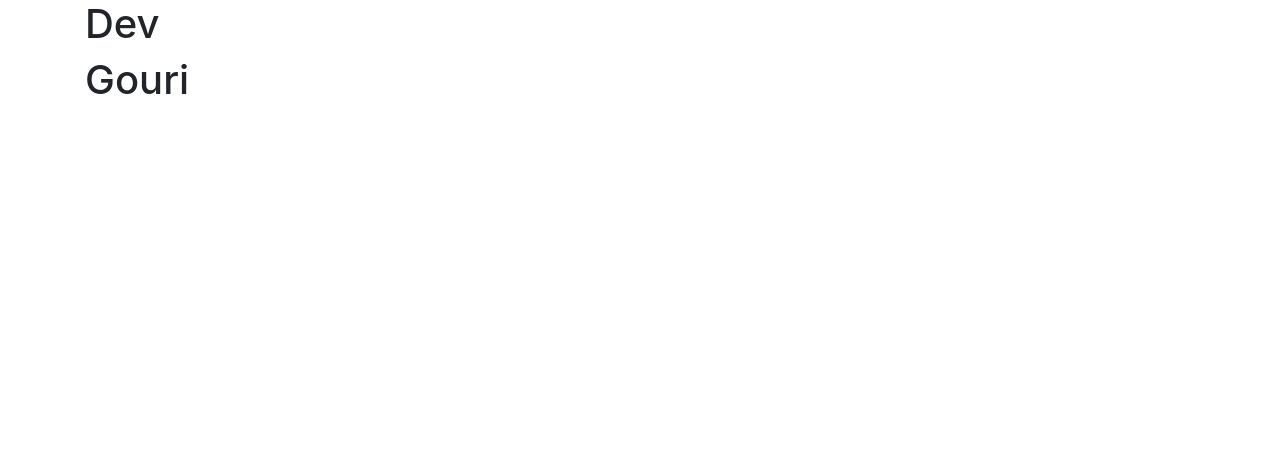
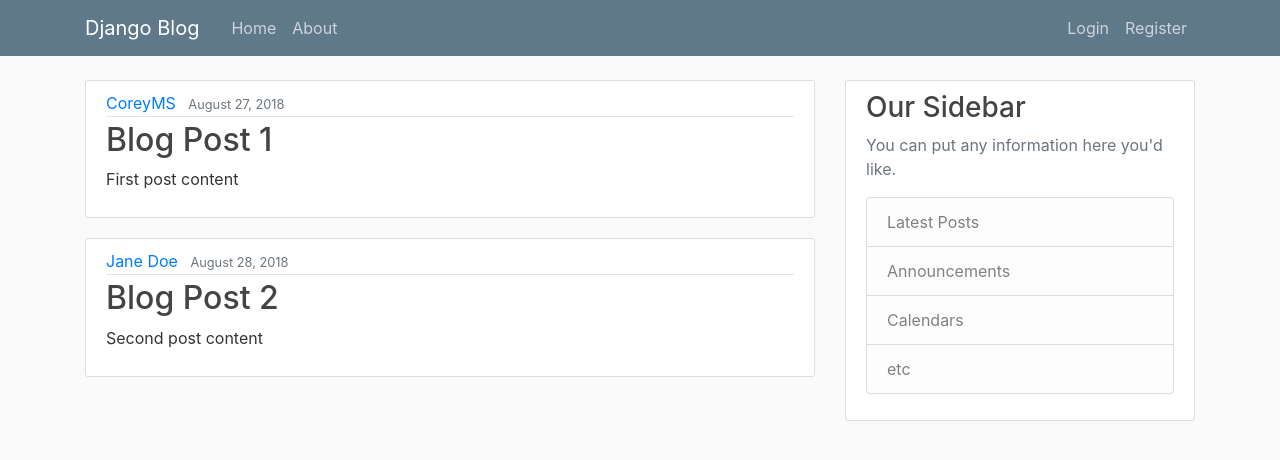
Before and after one commit to dev1065/Django-Learning, a Django app: page / in a window 1280 px wide. Before the commit the part shown is almost empty. Shown: the top 460 px of the page. Run offline with Django 5.2, Linux system fonts and the light colour scheme; some libraries are stand-ins or nearby versions.

Commit message:
added the code snippets and completed video-3

```diff
--- /dev/null
+++ b/django_project/blog/static/blog/main.css
@@ -0,0 +1,89 @@
+body {
+  background: #fafafa;
+  color: #333333;
+  margin-top: 5rem;
+}
+
+h1,
+h2,
+h3,
+h4,
+h5,
+h6 {
+  color: #444444;
+}
+
+ul {
+  margin: 0;
+}
+
+.bg-steel {
+  background-color: #5f788a;
+}
+
+.site-header .navbar-nav .nav-link {
+  color: #cbd5db;
+}
+
+.site-header .navbar-nav .nav-link:hover {
+  color: #ffffff;
+}
+
+.site-header .navbar-nav .nav-link.active {
+  font-weight: 500;
+}
+
+.content-section {
+  background: #ffffff;
+  padding: 10px 20px;
+  border: 1px solid #dddddd;
+  border-radius: 3px;
+  margin-bottom: 20px;
+}
+
+.article-title {
+  color: #444444;
+}
+
+a.article-title:hover {
+  color: #428bca;
+  text-decoration: none;
+}
+
+.article-content {
+  white-space: pre-line;
+}
+
+.article-img {
+  height: 65px;
+  width: 65px;
+  margin-right: 16px;
+}
+
+.article-metadata {
+  padding-bottom: 1px;
+  margin-bottom: 4px;
+  border-bottom: 1px solid #e3e3e3;
+}
+
+.article-metadata a:hover {
+  color: #333;
+  text-decoration: none;
+}
+
+.article-svg {
+  width: 25px;
+  height: 25px;
+  vertical-align: middle;
+}
+
+.account-img {
+  height: 125px;
+  width: 125px;
+  margin-right: 20px;
+  margin-bottom: 16px;
+}
+
+.account-heading {
+  font-size: 2.5rem;
+}
--- a/django_project/blog/templates/blog/base.html
+++ b/django_project/blog/templates/blog/base.html
@@ -1,3 +1,4 @@
+{% load static %}
 <!doctype html>
 <html>
   <head>
@@ -15,6 +16,7 @@
       integrity="sha384-Gn5384xqQ1aoWXA+058RXPxPg6fy4IWvTNh0E263XmFcJlSAwiGgFAW/dAiS6JXm"
       crossorigin="anonymous"
     />
+    <link rel = "stylesheet" type = "text/css" href = "{% static "blog/main.css" %}" />
 
     {% if title%}
     <title>Django Blog - {{title}}</title>
@@ -23,7 +25,55 @@
     {%endif%}
   </head>
   <body>
-    <div class="container">{% block content %}{% endblock content %}</div>
+    <header class="site-header">
+      <nav class="navbar navbar-expand-md navbar-dark bg-steel fixed-top">
+        <div class="container">
+          <a class="navbar-brand mr-4" href="/">Django Blog</a>
+          <button
+            class="navbar-toggler"
+            type="button"
+            data-toggle="collapse"
+            data-target="#navbarToggle"
+            aria-controls="navbarToggle"
+            aria-expanded="false"
+            aria-label="Toggle navigation"
+          >
+            <span class="navbar-toggler-icon"></span>
+          </button>
+          <div class="collapse navbar-collapse" id="navbarToggle">
+            <div class="navbar-nav mr-auto">
+              <a class="nav-item nav-link" href="{% url "blog-home" %}">Home</a>
+              <a class="nav-item nav-link" href="{% url "blog-about" %}">About</a>
+            </div>
+            <!-- Navbar Right Side -->
+            <div class="navbar-nav">
+              <a class="nav-item nav-link" href="#">Login</a>
+              <a class="nav-item nav-link" href="#">Register</a>
+            </div>
+          </div>
+        </div>
+      </nav>
+    </header>
+    <main role="main" class="container">
+        <div class="row">
+          <div class="col-md-8">
+            {% block content %}{% endblock %}
+          </div>
+          <div class="col-md-4">
+            <div class="content-section">
+              <h3>Our Sidebar</h3>
+              <p class='text-muted'>You can put any information here you'd like.
+                <ul class="list-group">
+                  <li class="list-group-item list-group-item-light">Latest Posts</li>
+                  <li class="list-group-item list-group-item-light">Announcements</li>
+                  <li class="list-group-item list-group-item-light">Calendars</li>
+                  <li class="list-group-item list-group-item-light">etc</li>
+                </ul>
+              </p>
+            </div>
+          </div>
+        </div>
+    </main>
     <!-- Optional JavaScript -->
     <!-- jQuery first, then Popper.js, then Bootstrap JS -->
     <script
--- a/django_project/blog/templates/blog/home.html
+++ b/django_project/blog/templates/blog/home.html
@@ -1,3 +1,12 @@
 {% extends "blog/base.html" %} {% block content %} {%for post in posts%}
-<h1>{{post.name}}</h1>
+<article class="media content-section">
+  <div class="media-body">
+    <div class="article-metadata">
+      <a class="mr-2" href="#">{{ post.author }}</a>
+      <small class="text-muted">{{ post.date_posted }}</small>
+    </div>
+    <h2><a class="article-title" href="#">{{ post.title }}</a></h2>
+    <p class="article-content">{{ post.content }}</p>
+  </div>
+</article>
 {% endfor%} {% endblock content %}
--- a/django_project/blog/urls.py
+++ b/django_project/blog/urls.py
@@ -2,6 +2,6 @@ from django.urls import path
 from . import views
 
 urlpatterns = [
-    path('',views.home,name='blog-homes'),
+    path('', views.home, name='blog-home'),
     path('about/', views.about, name='blog-about')
 ]
--- a/django_project/blog/views.py
+++ b/django_project/blog/views.py
@@ -1,10 +1,16 @@
 from django.shortcuts import render
 posts = [
     {
-        'name': 'Dev'
+        'author': 'CoreyMS',
+        'title': 'Blog Post 1',
+        'content': 'First post content',
+        'date_posted': 'August 27, 2018'
     },
     {
-        'name': 'Gouri'
+        'author': 'Jane Doe',
+        'title': 'Blog Post 2',
+        'content': 'Second post content',
+        'date_posted': 'August 28, 2018'
     }
 ]
 
```
